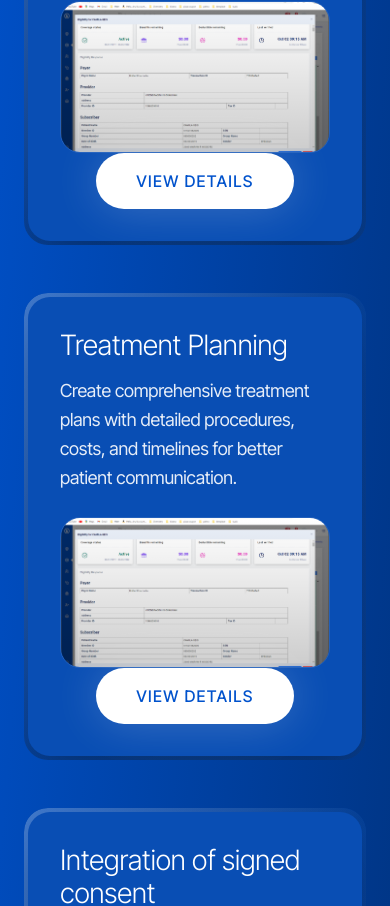
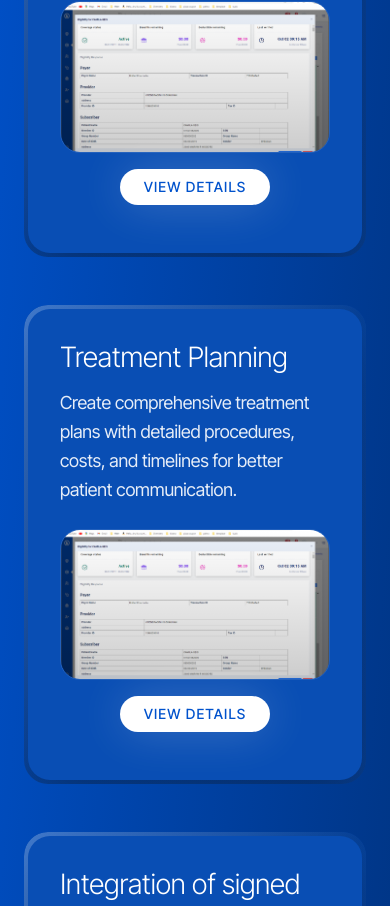
Before and after one commit to chakkaravarthivgts/bixana, a Next.js app: page / in a window 390 px wide. Shown: the part 6478-7384 px from the top of the page. Built offline with nearby package versions, Linux system fonts and the light colour scheme.

Commit message:
added client changes

```diff
--- a/src/app/components/FAQ.tsx
+++ b/src/app/components/FAQ.tsx
@@ -14,14 +14,14 @@ const FAQItem = ({ question, answer, isOpen, onToggle }: FAQItemProps) => {
     <div className="content-stretch flex flex-col gap-6 items-end justify-start relative shrink-0 w-full">
       <div className="content-stretch flex flex-col gap-4 items-start justify-start relative shrink-0 w-full max-w-[1164px]">
         <div className="content-stretch flex items-start sm:items-center justify-between gap-4 relative shrink-0 w-full">
-          <div className="font-['Inter_Tight'] font-light leading-[0] not-italic relative shrink-0 text-2xl sm:text-3xl md:text-[28px] lg:text-[28px] xl:text-[40px] text-black tracking-[-0.8px]">
+          <div className="font-['Inter_Tight'] font-light leading-[0] not-italic relative flex-1 min-w-0 text-2xl sm:text-3xl md:text-[28px] lg:text-[28px] xl:text-[40px] text-black tracking-[-0.8px]">
             <p className="leading-tight sm:leading-[1.2] md:leading-[1.25] lg:leading-[1.25] xl:leading-[48px]">
               {question}
             </p>
           </div>
           <button
             onClick={onToggle}
-            className="relative shrink-0 size-10 sm:size-12 md:size-[44px] lg:size-[48px] xl:size-[72px] flex items-center justify-center hover:opacity-70 transition-opacity"
+            className="relative flex-shrink-0 size-10 sm:size-12 md:size-[44px] lg:size-[48px] xl:size-[72px] flex items-center justify-center hover:opacity-70 transition-opacity"
           >
             {isOpen ? (
               <svg
--- a/src/app/components/Features.tsx
+++ b/src/app/components/Features.tsx
@@ -242,8 +242,8 @@ export default function Features() {
                     </div>
 
                     {/* CTA Button */}
-                    <div className="flex justify-center">
-                      <button className="group relative px-10 py-4 bg-white text-[#0052CC] rounded-full font-medium text-[16px] uppercase tracking-[0.08em] transition-all duration-300 hover:shadow-xl hover:scale-105 hover:bg-white/95">
+                    <div className="flex justify-center py-4">
+                      <button className="group relative px-6 py-2 sm:px-8 sm:py-3 lg:px-10 lg:py-4 bg-white text-[#0052CC] rounded-full font-medium text-sm sm:text-base lg:text-[16px] uppercase tracking-[0.08em] transition-all duration-300 hover:shadow-xl hover:scale-105 hover:bg-white/95">
                         <span className="relative z-10">View Details</span>
                         <div className="absolute inset-0 bg-white rounded-full blur-xl opacity-20 group-hover:opacity-40 transition-opacity"></div>
                       </button>
--- a/src/app/components/PricingHero.tsx
+++ b/src/app/components/PricingHero.tsx
@@ -48,7 +48,7 @@ const PricingHero = () => {
       </div>
 
       {/* Mobile Header Section */}
-      <div className="lg:hidden flex flex-col items-center justify-center px-6 pt-16 pb-8 space-y-6">
+      <div className="lg:hidden flex flex-col items-center justify-center px-6 pt-16 pb-4 space-y-4">
         <div
           className={`relative shrink-0 text-[48px] text-black text-nowrap transition-all duration-700 ease-out ${
             showTitle ? "opacity-100 translate-y-0" : "opacity-0 translate-y-8"
@@ -91,7 +91,7 @@ const PricingHero = () => {
       </div>
 
       {/* Mobile Image Section */}
-      <div className="lg:hidden flex-1 flex items-center justify-center px-6 pb-8">
+      <div className="lg:hidden flex-1 flex items-center justify-center px-6 pb-8 pt-0">
         <div
           className={`relative overflow-hidden rounded-[16px] w-full h-[300px] transition-all duration-700 ease-out ${
             showImage ? "opacity-100 translate-y-0" : "opacity-0 translate-y-8"
```
